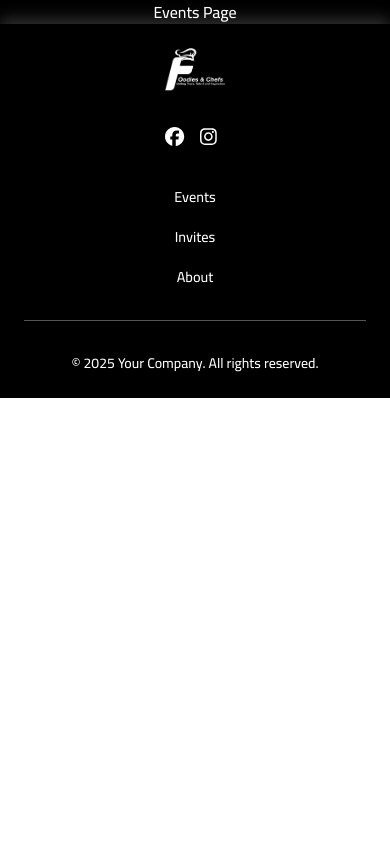
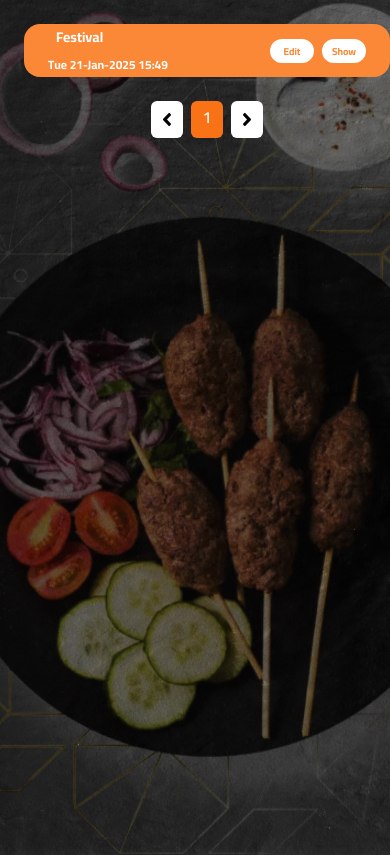
Before and after one commit to y-emam/foodies_and_chefs, a React (Create React App) app: page /Events in a window 390 px wide. Shown: the top 855 px of the page. Built offline with nearby package versions, Linux system fonts and the light colour scheme.

Commit message:
Added events page

```diff
--- a/src/components/Footer/Component.jsx
+++ b/src/components/Footer/Component.jsx
@@ -15,7 +15,13 @@ function Footer() {
           </div>
 
           <div className="footer-social">
-            <a href="/" className="social-icon" aria-label="Go to homepage">
+            <a
+              href="https://www.facebook.com/profile.php?id=61560800888332"
+              target="_blank"
+              rel="noreferrer"
+              className="social-icon"
+              aria-label="Go to homepage"
+            >
               <FontAwesomeIcon icon={faFacebook} size="1x" />
             </a>
             <a href="/" className="social-icon" aria-label="Go to homepage">
--- a/src/pages/Events/Pages.jsx
+++ b/src/pages/Events/Pages.jsx
@@ -1,7 +1,144 @@
+import { useEffect, useState } from "react";
+import DishImg2 from "../../assets/images/dish2.svg";
 import "./styles.css";
 
 function EventsPage() {
-  return <div>Events Page</div>;
+  const [events, setEvents] = useState([]);
+
+  useEffect(() => {
+    setEvents([
+      {
+        id: "5cac8011-c94a-4f11-5285-08dd3a229010",
+        name: "Festival",
+        date: "Tue 21-Jan-2025 15:49",
+      },
+    ]);
+  }, []);
+
+  return (
+    <div className="mainbg overflow-hidden min-h-screen">
+      <div b-10f7mt3975 class=" w-full  mx-3 my-3 border-custom">
+        {/* <Sidebar */}
+        <main
+          b-10f7mt3975
+          class=" min-h-[80dvh]  md:flex md:gap-10 mt-0 p-0 "
+          id="overlay"
+        >
+          <section class="min-h-screen space-y-6 md:min-h-full flex flex-col w-full  md:w-7/12 p-3  md:p-5 z-10 text-start lato-bold md:pl-10 plus-jakarta-sans ">
+            {events.map((event) => (
+              <div
+                class="bg-[#FA8836] h-[53px] flex justify-between w-full items-center p-6 "
+                style={{ borderRadius: "16px" }}
+              >
+                <div class="font-bold text-xl flex gap-0 md:gap-2 flex-col md:flex-row">
+                  <span class="font-bold md:text-[18px] text-[14px] mx-2">
+                    {event.name}
+                  </span>
+                  <span class="date font-bold	md:text-[18px] text-[12px] ">
+                    {event.date}
+                  </span>
+                </div>
+                <div
+                  class="flex text-center justify-end gap-2 md:w-3/12"
+                  dir="auto"
+                >
+                  <a
+                    class="md:h-[35px] h-[24px] md:w-[85px] w-[44px] bg-white text-[#FA8836] p-0.5 md:p-0 my-auto  border-[3px] border-white   font-bold md:text-[18px] text-[10px]  hover:bg-[#000000]  hover:border-[3px] hover:border-[#000000] rounded-[40px]	"
+                    href={`/Home/EditEvent?eventId=${event.id}`}
+                  >
+                    Edit
+                  </a>
+                  <a
+                    class=" md:h-[35px] h-[24px] md:w-[85px] w-[44px]  bg-white text-[#FA8836] p-0.5 md:p-0 my-auto  border-[3px] border-white     font-bold md:text-[18px] text-[10px] 	 hover:bg-[#000000]   hover:border-[3px] hover:border-[#000000] rounded-[40px]"
+                    href={`/Home/ChefOffers?eventId=${event.id}`}
+                  >
+                    Show
+                  </a>
+                </div>
+              </div>
+            ))}
+            <div class="flex justify-center mt-6 gap-2">
+              <button
+                disabled
+                class="bg-white text-black font-semibold px-3 py-3 rounded-md"
+              >
+                <svg
+                  class="rtl:block ltr:hidden"
+                  width="8"
+                  height="13"
+                  viewBox="0 0 8 13"
+                  fill="none"
+                  xmlns="http://www.w3.org/2000/svg"
+                >
+                  <path
+                    d="M7.72747 7.19041L2.46094 12.7137C2.09693 13.0954 1.50832 13.0954 1.14818 12.7137L0.273008 11.7958C-0.0910026 11.4141 -0.0910026 10.7968 0.273008 10.4191L4.00605 6.50406L0.273008 2.58903C-0.0910026 2.20728 -0.0910026 1.58997 0.273008 1.21228L1.14431 0.286317C1.50832 -0.0954389 2.09693 -0.0954389 2.45707 0.286317L7.7236 5.80959C8.09148 6.19135 8.09148 6.80865 7.72747 7.19041Z"
+                    fill="black"
+                  />
+                </svg>
+
+                <svg
+                  class="ltr:block rtl:hidden"
+                  width="8"
+                  height="13"
+                  viewBox="0 0 8 13"
+                  fill="none"
+                  xmlns="http://www.w3.org/2000/svg"
+                >
+                  <path
+                    d="M0.272394 5.80959L5.53638 0.286317C5.90021 -0.0954389 6.48854 -0.0954389 6.8485 0.286317L7.72325 1.20415C8.08709 1.58591 8.08709 2.20322 7.72325 2.58091L3.99589 6.5L7.72712 10.415C8.09096 10.7968 8.09096 11.4141 7.72712 11.7918L6.85237 12.7137C6.48854 13.0954 5.90021 13.0954 5.54025 12.7137L0.276264 7.19041C-0.0914405 6.80865 -0.0914404 6.19135 0.272394 5.80959Z"
+                    fill="black"
+                  />
+                </svg>
+              </button>
+
+              <a
+                class="bg-orange-500 text-white font-semibold px-3 py-1 rounded-md"
+                href="/Home/GetMyEvents?page=1"
+              >
+                1
+              </a>
+
+              <button
+                disabled
+                class="bg-white text-black font-semibold px-3 py-3 rounded-md"
+              >
+                <svg
+                  class="ltr:block rtl:hidden"
+                  width="8"
+                  height="13"
+                  viewBox="0 0 8 13"
+                  fill="none"
+                  xmlns="http://www.w3.org/2000/svg"
+                >
+                  <path
+                    d="M7.72747 7.19041L2.46094 12.7137C2.09693 13.0954 1.50832 13.0954 1.14818 12.7137L0.273008 11.7958C-0.0910026 11.4141 -0.0910026 10.7968 0.273008 10.4191L4.00605 6.50406L0.273008 2.58903C-0.0910026 2.20728 -0.0910026 1.58997 0.273008 1.21228L1.14431 0.286317C1.50832 -0.0954389 2.09693 -0.0954389 2.45707 0.286317L7.7236 5.80959C8.09148 6.19135 8.09148 6.80865 7.72747 7.19041Z"
+                    fill="black"
+                  />
+                </svg>
+
+                <svg
+                  class="rtl:block ltr:hidden"
+                  width="8"
+                  height="13"
+                  viewBox="0 0 8 13"
+                  fill="none"
+                  xmlns="http://www.w3.org/2000/svg"
+                >
+                  <path
+                    d="M0.272394 5.80959L5.53638 0.286317C5.90021 -0.0954389 6.48854 -0.0954389 6.8485 0.286317L7.72325 1.20415C8.08709 1.58591 8.08709 2.20322 7.72325 2.58091L3.99589 6.5L7.72712 10.415C8.09096 10.7968 8.09096 11.4141 7.72712 11.7918L6.85237 12.7137C6.48854 13.0954 5.90021 13.0954 5.54025 12.7137L0.276264 7.19041C-0.0914405 6.80865 -0.0914404 6.19135 0.272394 5.80959Z"
+                    fill="black"
+                  />
+                </svg>
+              </button>
+            </div>
+          </section>
+          <section class="w-5/12 hidden md:flex justify-end ">
+            <img src={DishImg2} class="w-[30rem] h-5/6 " alt="FoodImage" />
+          </section>
+        </main>
+      </div>
+    </div>
+  );
 }
 
 export default EventsPage;
--- a/src/pages/Events/styles.css
+++ b/src/pages/Events/styles.css
@@ -0,0 +1,9 @@
+textarea {
+  resize: none;
+}
+
+.zeyada-regular {
+  font-family: "Zeyada", serif;
+  font-weight: 400;
+  font-style: normal;
+}
```
Also changed, not shown: 1 other file (tests, documents, lock files or other folders).
